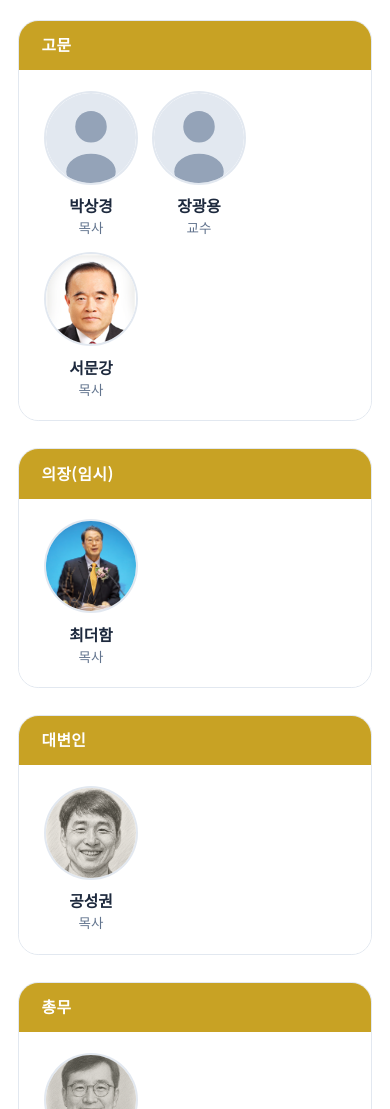
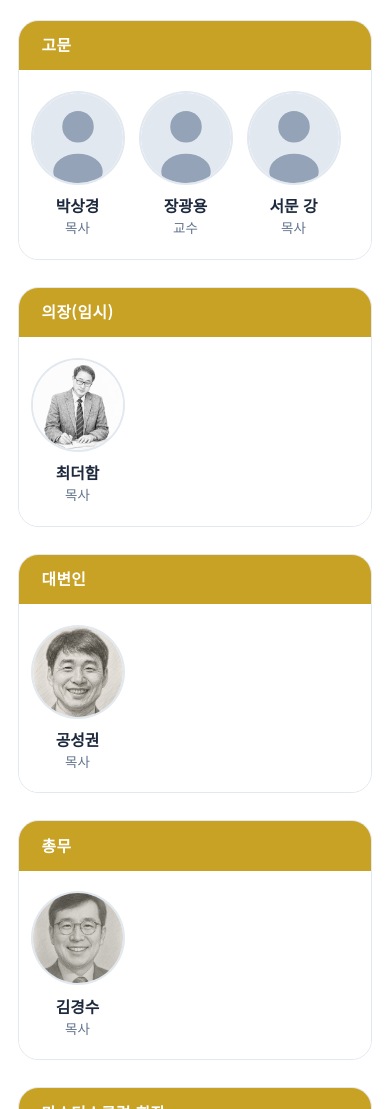
Before and after one commit to jeoniltae/mareca, a Next.js app: page /about/officers in a window 390 px wide. Shown: the part 455-1564 px from the top of the page. Built offline with nearby package versions, Linux system fonts and the light colour scheme; no server answers.

Commit message:
fix: 최목사님 수정 요청사항 반영 - 최목사님 프로필 사진 변경 - 임원 화면 인원 업데이트

```diff
--- a/src/app/about/chairman/page.tsx
+++ b/src/app/about/chairman/page.tsx
@@ -34,7 +34,7 @@ export default function AboutChairmanPage() {
           <div className="w-full lg:w-64 shrink-0 flex flex-col items-center lg:items-start">
             <div className="relative w-52 h-64 lg:w-full lg:h-72 rounded-2xl overflow-hidden shadow-lg">
               <Image
-                src="/images/choi_plus.png"
+                src="/images/choi_plus2.png"
                 alt="최더함 목사"
                 fill
                 className="object-cover object-top"
--- a/src/app/about/officers/page.tsx
+++ b/src/app/about/officers/page.tsx
@@ -18,12 +18,13 @@ const OFFICERS: OfficerGroup[] = [
     members: [
       { name: '박상경', title: '목사' },
       { name: '장광용', title: '교수' },
-      { name: '서문강', title: '목사', image: '/images/seomun-gang.png' },
+      { name: '서문 강', title: '목사'},
+      // { name: '서문 강', title: '목사', image: '/images/seomun-gang.png' },
     ],
   },
   {
     role: '의장(임시)',
-    members: [{ name: '최더함', title: '목사', image: '/images/choi_plus.png' }],
+    members: [{ name: '최더함', title: '목사', image: '/images/choi_plus2.png' }],
   },
   {
     role: '대변인',
@@ -44,7 +45,8 @@ const OFFICERS: OfficerGroup[] = [
   {
     role: '선교팀장',
     members: [
-      { name: '최상권', title: '목사', note: '(팀장)', image: '/images/choi_sang_kwon.png' }
+      { name: '최상권', title: '목사', note: '(팀장)', image: '/images/choi_sang_kwon.png' },
+      { name: '신민철', title: '선교사' }
     ],
   },
   {
@@ -60,13 +62,12 @@ const OFFICERS: OfficerGroup[] = [
   },
   {
     role: '마스터스세미너리',
-    members: [{ name: '최더함', title: '', image: '/images/choi_plus.png' }],
+    members: [{ name: '최더함', title: '', image: '/images/choi_plus2.png' }],
   },
   {
     role: '미디어팀',
     members: [
-      { name: '전정태', title: '' },
-      { name: '방예진', title: '' },
+      { name: '전정태', title: '' }
     ],
   },
   {
@@ -147,7 +148,7 @@ export default function AboutOfficersPage() {
               <div className="px-5 py-3" style={{ backgroundColor: '#C8A224' }}>
                 <h3 className="text-sm font-bold text-white tracking-wide">{group.role}</h3>
               </div>
-              <div className="px-6 py-5 bg-white">
+              <div className="px-3 sm:px-6 py-5 bg-white">
                 {group.vacant ? (
                   <p className="text-sm text-slate-400 italic">공석</p>
                 ) : (
```
Also changed, not shown: public/images/choi_plus2.png (added).
